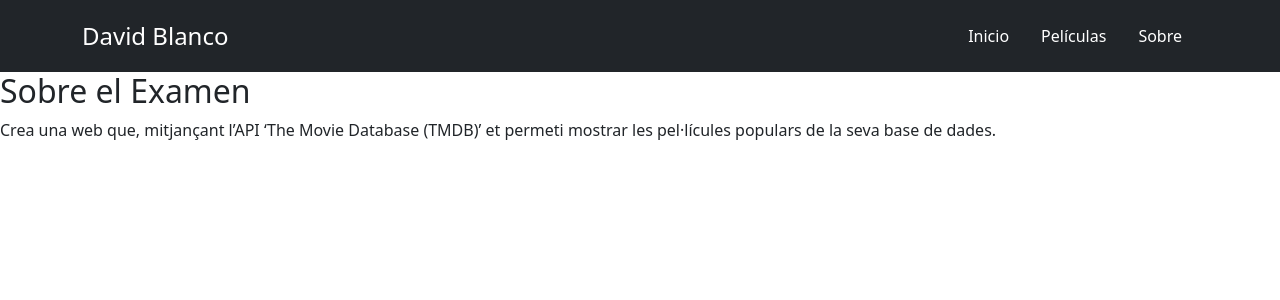
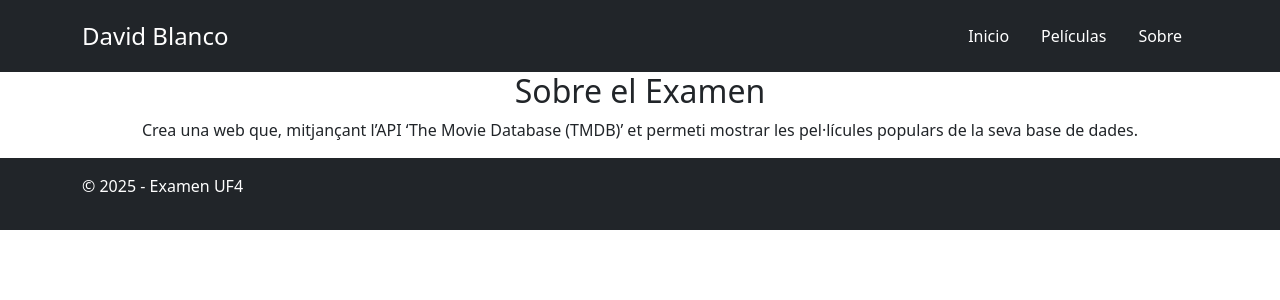
Before and after one commit to davidblancofpllefia/examenUF4, a Next.js app in the folder examen/: page /sobre in a window 1280 px wide. Shown: the top 300 px of the page. Built offline with nearby package versions, Linux system fonts and the light colour scheme.

Commit message:
Correcion de desplegamiento

```diff
--- a/examen/src/app/componentes/Header.tsx
+++ b/examen/src/app/componentes/Header.tsx
@@ -1,4 +1,4 @@
-// app/components/Header.tsx
+
 
 import Link from 'next/link'
 
--- a/examen/src/app/layout.tsx
+++ b/examen/src/app/layout.tsx
@@ -16,7 +16,7 @@ export default function RootLayout({ children }: { children: ReactNode }) {
       <body>
         <Header />
         <main>{children}</main>
-        <footer />
+        <Footer />
       </body>
     </html>
   )
--- a/examen/src/vistas/About.tsx
+++ b/examen/src/vistas/About.tsx
@@ -2,7 +2,7 @@
 
 export default function About() {
   return (
-    <div>
+    <div className="text-center">
       <h2>Sobre el Examen</h2>
       <p>Crea una web que, mitjançant l’API ‘The Movie Database (TMDB)’ et permeti mostrar les pel·lícules populars de la seva base de dades.</p>
     </div>
--- a/examen/src/vistas/MovieExplorer.tsx
+++ b/examen/src/vistas/MovieExplorer.tsx
@@ -2,7 +2,7 @@
 
 export default function MovieExplorer() {
   return (
-    <div>
+    <div className="text-center">
       <h2>Explorador de Películas</h2>
       <p>Aquí se mostrará la lista de películas.</p>
     </div>
```
